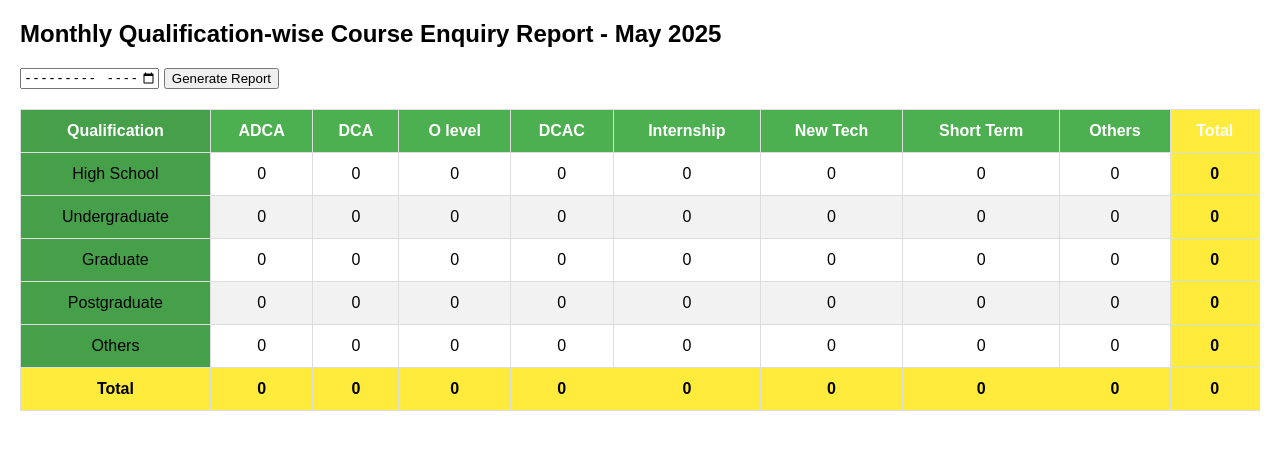
After one commit to PreetiNegi04/UPTEC, a Flask app: page /qualification_report in a window 1280 px wide. The commit adds this page. Shown: the top 450 px of the page. Run offline with Flask 3, Linux system fonts and the light colour scheme; data that the repository does not hold is empty; some libraries are stand-ins or nearby versions.

Commit message:
Qualification monthly report done

```diff
--- a/app.py
+++ b/app.py
@@ -925,6 +925,109 @@ def get_short_term_course_report():
         return "An error occurred", 500
 
 
+# Add this new route in your Flask app
+@app.route('/qualification_report', methods=['GET', 'POST'])
+def qualification_report():
+    course_list = ["ADCA", "DCA", "O level", "DCAC", "Internship", "New Tech", "Short Term"]
+    qualifications = ["High School", "Undergraduate", "Graduate", "Postgraduate"]
+
+    try:
+        # Get selected month
+        if request.method == 'POST':
+            selected_date = datetime.strptime(request.form['report_month'], "%Y-%m")
+        else:
+            selected_date = datetime.today()
+
+        year = selected_date.year
+        month = selected_date.month
+        start_date = datetime(year, month, 1)
+        end_date = datetime(year, month, calendar.monthrange(year, month)[1], 23, 59, 59)
+
+        # Aggregation pipeline
+        pipeline = [
+            {"$match": {
+                "e": "1",
+                "$expr": {
+                    "$and": [
+                        {"$gte": [{"$dateFromString": {"dateString": "$date_of_enquiry"}}, start_date]},
+                        {"$lte": [{"$dateFromString": {"dateString": "$date_of_enquiry"}}, end_date]}
+                    ]
+                }
+            }},
+            {"$project": {
+                "qualification": {
+                    "$cond": [
+                        {"$in": ["$qualification", qualifications]},
+                        "$qualification",
+                        "Others"
+                    ]
+                },
+                "course": {
+                    "$cond": [
+                        {"$in": ["$course_name", course_list]},
+                        "$course_name",
+                        "Others"
+                    ]
+                }
+            }},
+            {"$group": {
+                "_id": {
+                    "qualification": "$qualification",
+                    "course": "$course"
+                },
+                "count": {"$sum": 1}
+            }},
+            {"$group": {
+                "_id": "$_id.qualification",
+                "courses": {
+                    "$push": {
+                        "course": "$_id.course",
+                        "count": "$count"
+                    }
+                }
+            }}
+        ]
+
+        results = list(mongo.db.contacts.aggregate(pipeline))
+
+        # Initialize data structure with zeros
+        report_data = {q: {c: 0 for c in course_list + ["Others"]} for q in qualifications + ["Others"]}
+
+        # Populate data from results
+        for entry in results:
+            qual = entry["_id"]
+            for course_entry in entry["courses"]:
+                course = course_entry["course"]
+                count = course_entry["count"]
+                if qual in report_data and course in report_data[qual]:
+                    report_data[qual][course] = count
+
+        col_totals = {course: 0 for course in course_list + ["Others"]}
+        row_totals = {qual: 0 for qual in qualifications + ["Others"]}
+        grand_total = 0
+
+        for qual in report_data:
+            for course in report_data[qual]:
+                count = report_data[qual][course]
+                row_totals[qual] += count
+                col_totals[course] += count
+                grand_total += count
+
+        return render_template(
+            'qualification_report.html',
+            qualifications=qualifications,
+            courses=course_list + ["Others"],
+            report_data=report_data,
+            month_name=start_date.strftime("%B %Y"),
+            current_month=datetime.today().strftime("%Y-%m"),
+            row_totals=row_totals,
+            col_totals=col_totals,
+            grand_total=grand_total
+        )
+
+    except Exception as e:
+        print(f"Error generating qualification report: {str(e)}")
+        return "Error generating report", 500
 
 @app.route('/enquiry/delete', methods=['POST'])
 def deleteEnquiry():
--- /dev/null
+++ b/templates/qualification_report.html
@@ -0,0 +1,66 @@
+<!-- templates/qualification_report.html -->
+<!DOCTYPE html>
+<html>
+<head>
+    <title>Monthly Qualification Report</title>
+    <style>
+        body { font-family: Arial, sans-serif; margin: 20px; }
+        .date-picker { margin-bottom: 20px; }
+        table { border-collapse: collapse; width: 100%; margin-top: 20px; }
+        th, td { border: 1px solid #ddd; padding: 12px; text-align: center; }
+        th { background-color: #4CAF50; color: white; }
+        tr:nth-child(even) { background-color: #f2f2f2; }
+        .qual-header { background-color: #45a049; }
+        .total-row { background-color: #ffeb3b; font-weight: bold; }
+    </style>
+</head>
+<body>
+    <h2>Monthly Qualification-wise Course Enquiry Report - {{ month_name }}</h2>
+
+    <form method="post" class="date-picker">
+        <!-- templates/qualification_report.html -->
+        <!-- Update the input field in the form -->
+        <input type="month" name="report_month"
+              value="{{ request.form.report_month if request.method == 'POST' else '' }}"
+              max="{{ current_month }}">
+        <button type="submit">Generate Report</button>
+    </form>
+
+    <table>
+        <thead>
+            <tr>
+                <th class="qual-header">Qualification</th>
+                {% for course in courses %}
+                <th>{{ course }}</th>
+                {% endfor %}
+                <th class="total-row">Total</th>
+            </tr>
+        </thead>
+        <tbody>
+          {% for qual in qualifications %}
+          <tr>
+              <td class="qual-header">{{ qual }}</td>
+              {% for course in courses %}
+              <td>{{ report_data[qual][course] }}</td>
+              {% endfor %}
+              <td class="total-row">{{ row_totals[qual] }}</td>
+          </tr>
+          {% endfor %}
+          <tr>
+              <td class="qual-header">Others</td>
+              {% for course in courses %}
+              <td>{{ report_data['Others'][course] }}</td>
+              {% endfor %}
+              <td class="total-row">{{ row_totals['Others'] }}</td>
+          </tr>
+          <tr>
+              <td class="total-row">Total</td>
+              {% for course in courses %}
+              <td class="total-row">{{ col_totals[course] }}</td>
+              {% endfor %}
+              <td class="total-row">{{ grand_total }}</td>
+          </tr>
+        </tbody>
+    </table>
+</body>
+</html>
```
Also changed, not shown: templates/index.html (+7 -0 lines).
